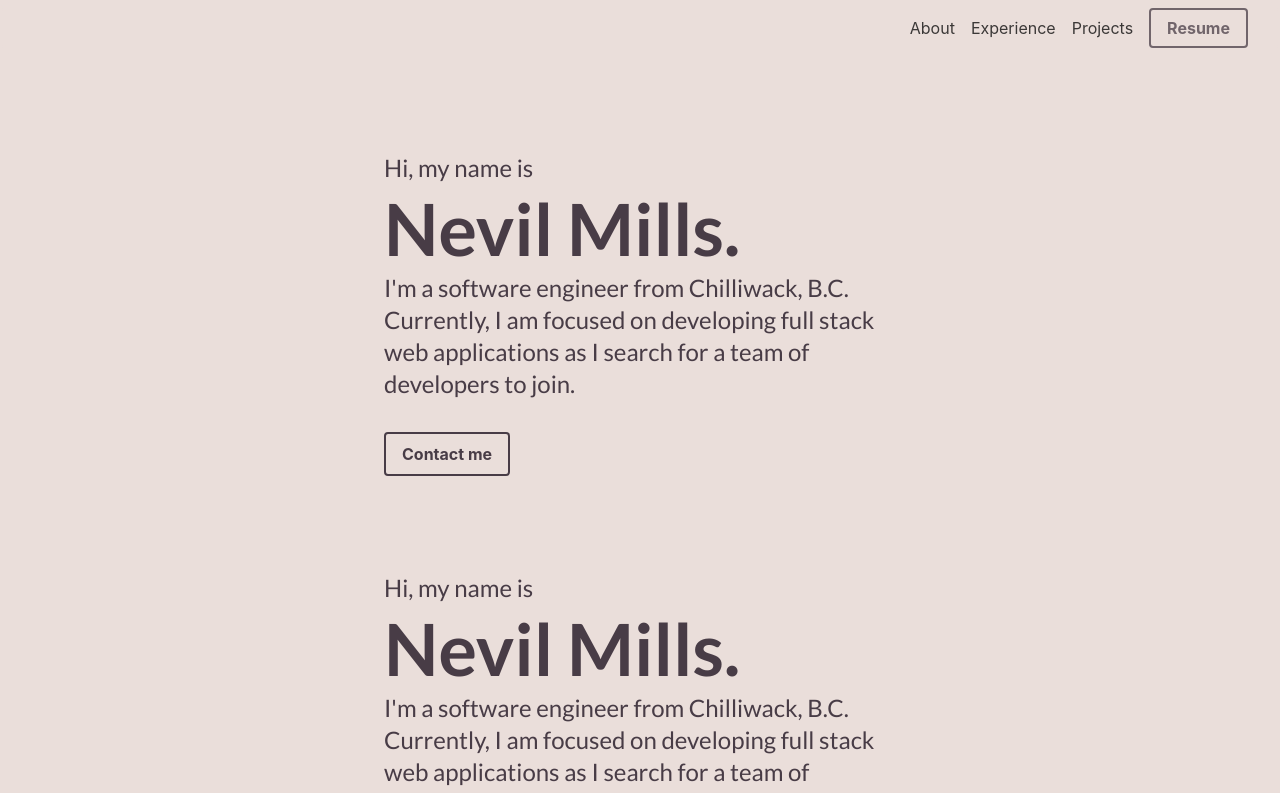
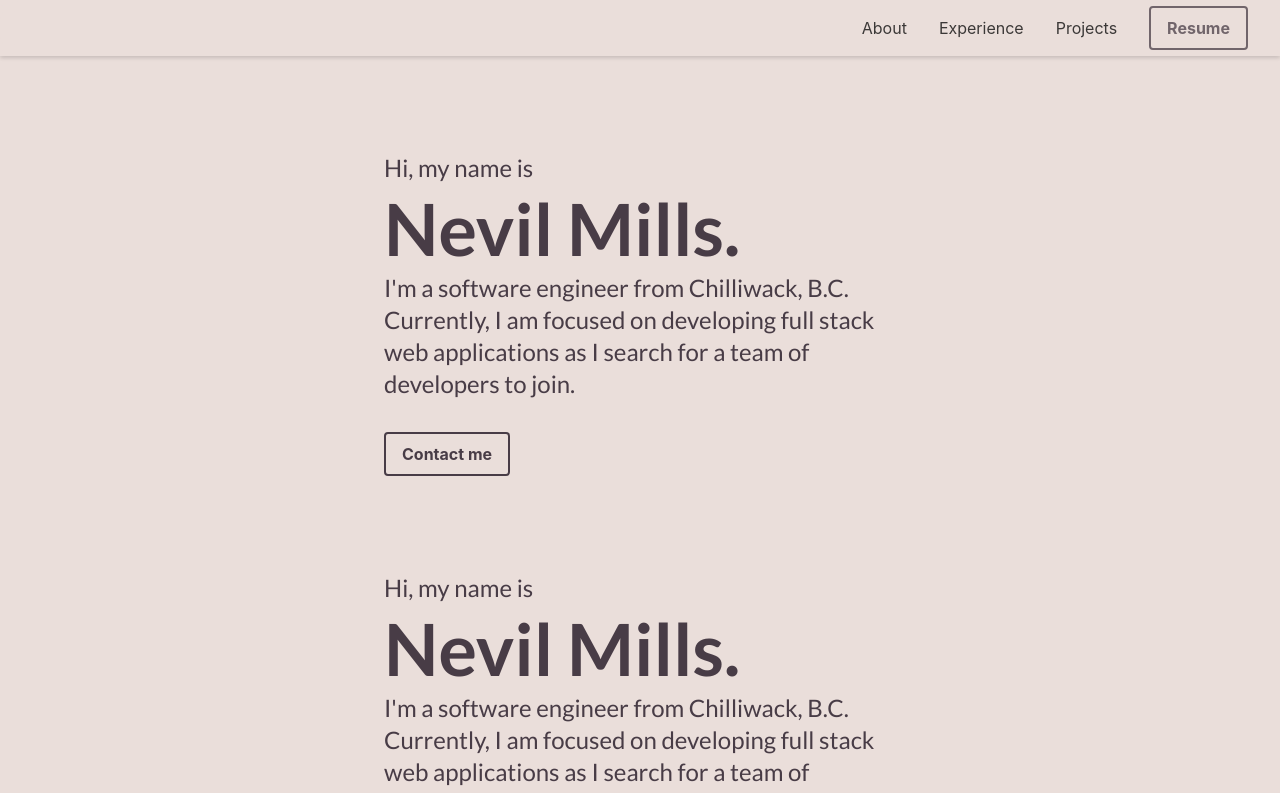
Before and after one commit to nevilmills/portfolio, a Next.js app: page / in a window 1280 px wide. Shown: the top 793 px of the page. Built offline with nearby package versions, Linux system fonts and the light colour scheme.

Commit message:
add underline animation to navbar elements

```diff
--- a/components/NavBar.tsx
+++ b/components/NavBar.tsx
@@ -3,12 +3,26 @@ import React from "react";
 export const NavBar: React.FC<{}> = ({}) => {
   return (
     <div className="nav">
-      <embed />
-      <div className="mr-8 space-x-4">
-        <span>About</span>
-        <span>Experience</span>
-        <span>Projects</span>
-        <span className="btn btn-darkliver">Resume</span>
+      <div className="mr-8 space-x-6">
+        <div className="inline-block">
+          <a className="p-2 underlineTarget" href="/">
+            About
+          </a>
+          <div className="underline bg-black" />
+        </div>
+        <div className="inline-block">
+          <a className="underlineTarget" href="/">
+            Experience
+          </a>
+          <div className="underline bg-black" />
+        </div>
+        <div className="inline-block">
+          <a className="p-2 underlineTarget" href="/">
+            Projects
+          </a>
+          <div className="underline bg-black" />
+        </div>
+        <button className="btn btn-darkliver">Resume</button>
       </div>
     </div>
   );
--- a/styles/globals.css
+++ b/styles/globals.css
@@ -11,8 +11,20 @@
   }
   .nav {
     @apply h-14 w-full flex justify-end items-center sticky top-0 z-50 opacity-75 bg-timberwolf;
-    -webkit-backdrop-filter: blur(8px);
-    backdrop-filter: blur(8px);
+    -webkit-backdrop-filter: blur(10px);
+    backdrop-filter: blur(10px);
+    box-shadow: 0 2px 4px 0 rgba(0, 0, 0, 0.2);
+  }
+
+  .underline {
+    transition: animation-name 1s, animation-duration 1s;
+  }
+
+  .underlineTarget:hover + .underline {
+    animation-name: underline;
+    animation-duration: 0.5s;
+    animation-timing-function: ease-out;
+    height: 1px;
   }
 
   /* ... */
@@ -35,3 +47,15 @@ a {
 * {
   box-sizing: border-box;
 }
+
+@keyframes underline {
+  0% {
+    width: 0%;
+    margin-left: 50%;
+  }
+
+  100% {
+    width: 100%;
+    margin-left: 0%;
+  }
+}
--- a/tailwind.config.js
+++ b/tailwind.config.js
@@ -2,6 +2,19 @@ module.exports = {
   content: ["./pages/*", "./components/*"],
   theme: {
     extend: {
+      keyframes: {
+        underline: {
+          "0%": {
+            width: "0%",
+          },
+          "100%": {
+            width: "100%",
+          },
+        },
+      },
+      animation: {
+        underline: "underline 3s linear 1",
+      },
       fontFamily: {
         lato: ["Lato"],
       },
```
